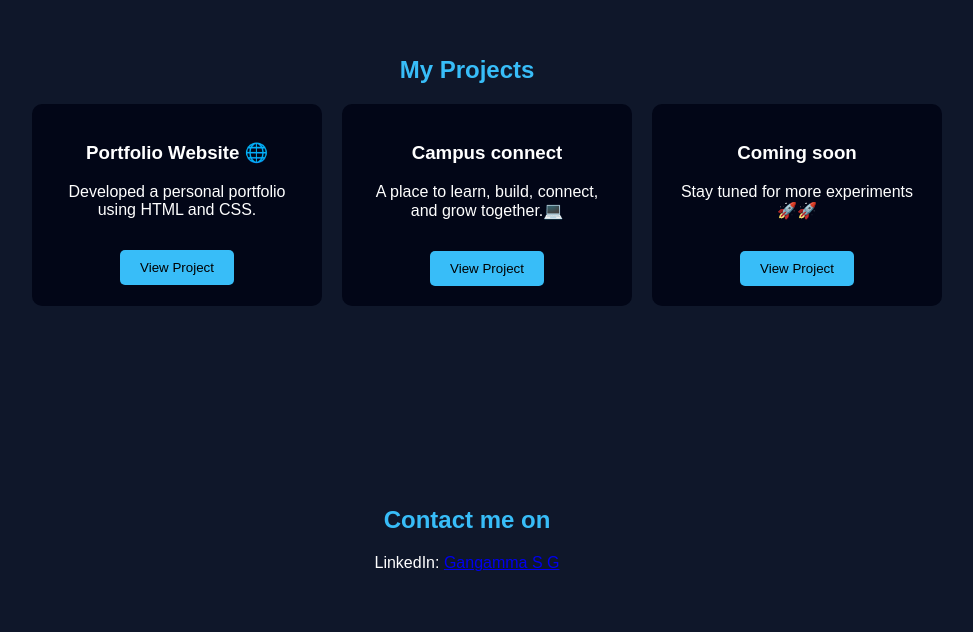
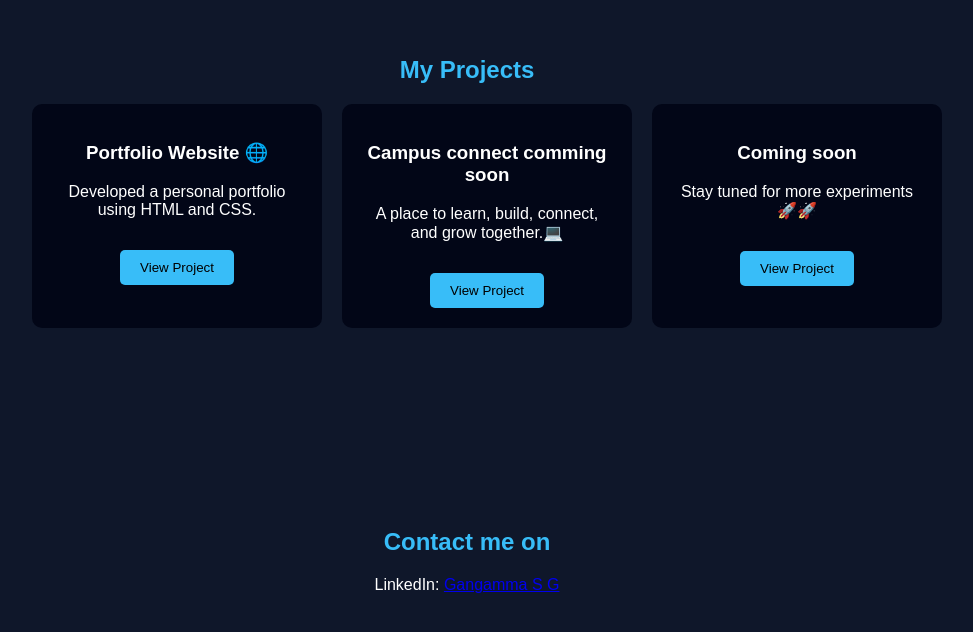
Before and after one commit to TechGanga-4556/portfolio-, a plain HTML site: page index.html in a window 1280 px wide. Shown: the part 1314-1946 px from the top of the page, without its empty margins (173-1146 px from the left). Drawn offline with Linux system fonts and the light colour scheme.

Commit message:
Refactor index.html for portfolio layout and content
Updated the HTML structure of the portfolio page, including sections for home, about, projects, and contact. Fixed minor typos and improved content clarity.

```diff
--- a/index.html
+++ b/index.html
@@ -62,7 +62,7 @@
     </div>
 
     <div class="project-card">
-        <h3>Campus connect</h3>
+        <h3>Campus connect comming soon</h3>
         <p>A place to learn, build, connect, and grow together.💻</p>
         <a href="#"><button>View Project</button></a>
     </div>
```
